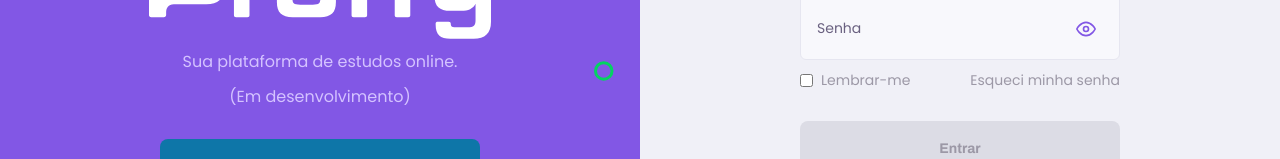
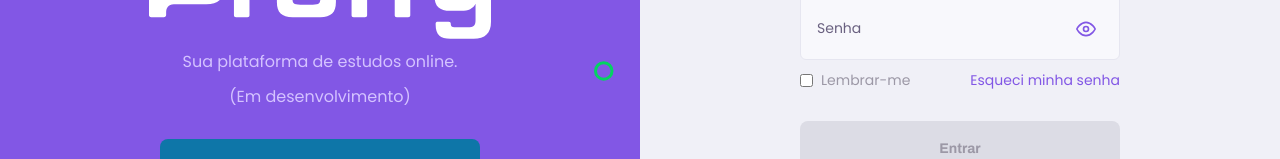
Before and after one commit to macedo-developer/proffy-web, a React (Create React App) app: page / in a window 1280 px wide. In both pictures the pointer is over the link "Esqueci minha senha". Shown: the part 333-492 px from the top of the page. Built offline with nearby package versions, Linux system fonts and the light colour scheme.

Commit message:
Adjusting link hover CSS

```diff
--- a/src/pages/Login/styles.css
+++ b/src/pages/Login/styles.css
@@ -110,6 +110,11 @@
   color: var(--color-text-complement);
   text-decoration: none;
   cursor: pointer;
+  transition: color 0.4s;
+}
+
+#page-login .login-container form .form-footer a:hover {
+  color: var(--color-primary);
 }
 
 #page-login .login-container form button {
```
